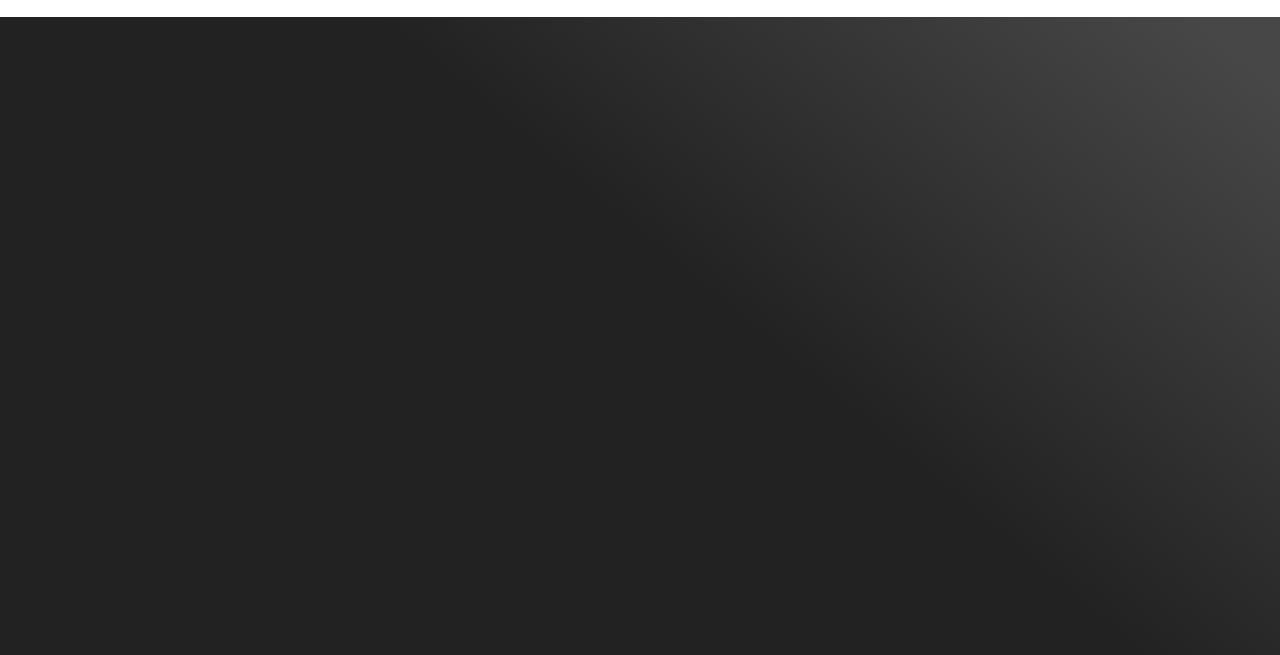
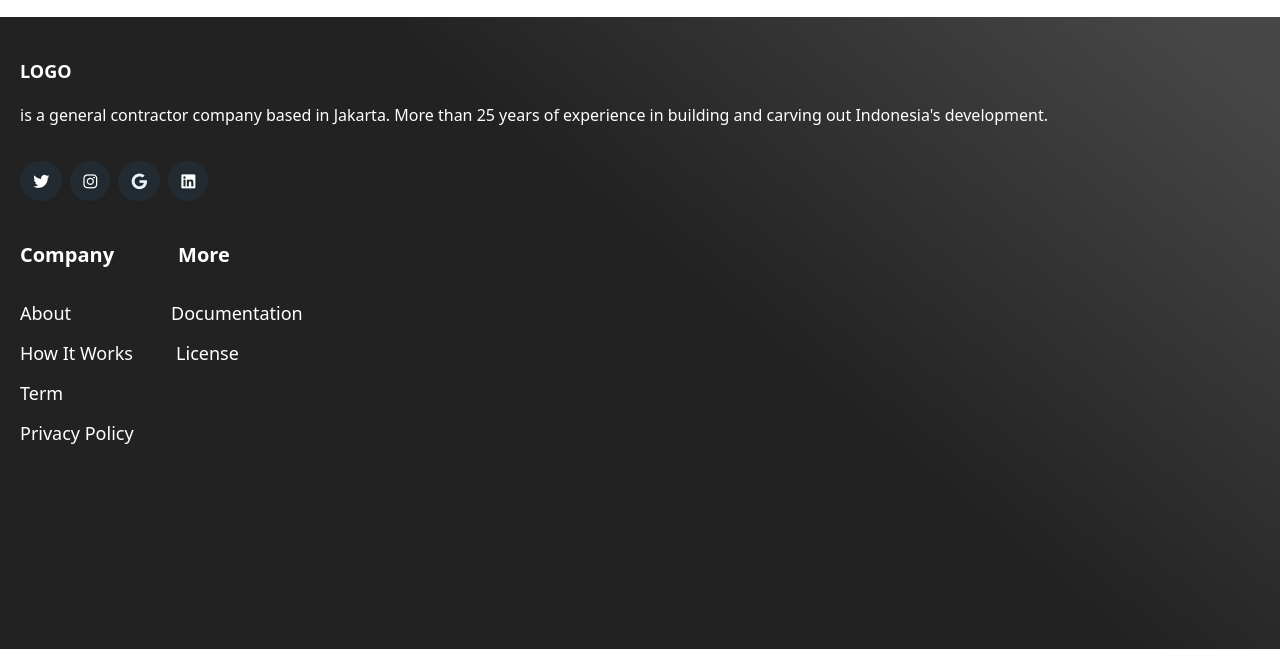
Before and after one commit to RajaAdhikary2005/Real-Estate-Website, a website built with Vite: page index.html in a window 1280 px wide. Shown: the part 3834-4489 px from the top of the page. Built offline with nearby package versions, Linux system fonts and the light colour scheme; files whose address does not match are found by name.

Commit message:
12/04/24

```diff
--- a/index.html
+++ b/index.html
@@ -13,13 +13,23 @@
 <body>
   <div id="app"></div>
   <script type="module" src="/main.js"></script>
+
+
+
   <!-- nav start -->
   <nav class="bg-[#2B2B2B] text-white h-10 px-5 pt-1  flex justify-between items-center pb-1.5">
     <div class="font-bold text-[20px]">LOGO</div>
     <div><img src="/icon_bar.png" alt=""></div>
   </nav>
-  <!-- nav start -->
+  <!-- nav end -->
+
+
+
   <main>
+
+
+
+
     <!-- hero start -->
     <section class="black-grad text-white">
       <div class="flex flex-col pt-10  px-5 gap-2">
@@ -37,6 +47,8 @@
       </div>
     </section>
     <!-- hero end -->
+
+
 
     <!-- 2nd section srart -->
     <section class="blue-grad-2   text-white">
@@ -71,14 +83,18 @@
     </section>
     <!-- 2nd section end -->
 
+
+
     <!-- Brand Logo start -->
-
     <section class="overflow-x-auto p-5">
       <div class="pl-5 h-24 w-[30rem]">
         <img src="/Frame 664.png" alt="">
       </div>
     </section>
     <!-- Brand Logo End -->
+
+
+
     <!-- services start -->
     <section class="p-5">
       <div class="flex flex-col gap-2 text-center">
@@ -121,9 +137,11 @@
               Construction, Warehouse and others</p>
           </div>
         </div>
-
     </section>
     <!-- services end -->
+
+
+
     <!-- What Make Us
 Different? start -->
     <section class="p-5">
@@ -184,6 +202,9 @@ Different? start -->
     </section>
     <!-- What Make Us
 Different? end-->
+
+
+
     <!-- team start -->
     <section class="p-5">
       <div class="bg-team-bg h-[21.25rem] bg-no-repeat bg-cover relative">
@@ -229,6 +250,9 @@ Different? end-->
         </div>
     </section>
     <!-- team end -->
+
+
+
     <!-- news start -->
     <section class="p-5">
       <div>
@@ -314,6 +338,9 @@ Different? end-->
         </div>
     </section>
     <!-- news end -->
+
+
+
     <!-- our collection start-->
     <section class="p-5">
       <div>
@@ -326,11 +353,48 @@ Different? end-->
         <img src="/collection-4.png" alt="">
       </div>
     </section>
+
     <!-- our collection end-->
+
+
+
     <!-- footer start -->
-    <section class="p-5 black-grad">
-      <div class="h-[37.375rem]">
-
+    <section class="black-grad">
+      <div class="h-[39.5rem] px-5 pt-10 pb-28 flex text-white gap-10 flex-col">
+        <div>
+          <div class="pb-4 font-semibold text-lg">LOGO</div>
+          <div class="font-normal text-base  leading-7  pb-8">
+            is a general contractor company based in Jakarta. More than 25 years of experience in building and carving out Indonesia's development.
+          </div>
+          <div class="flex gap-2 drop-shadow">
+            <img src="/logo-twiiter.png" alt="" srcset="">
+            <img src="/logo-instagram.png" alt="" srcset="">
+            <img src="/logo-google.png" alt="" srcset="">
+            <img src="/logo-linkedin.png" alt="" srcset="">
+          </div>
+        </div>
+        <div class="capitalize">
+          <div class="flex gap-16 font-semibold text-xl pb-9 ">
+            <p>Company</p>
+            <p>More</p>
+          </div>
+          <div class="leading-4 font-normal text-lg flex flex-col gap-6">
+            <div class=" flex gap-[6.25rem] ">
+              <p>about</p>
+              <p>Documentation</p>
+            </div>
+            <div class=" flex gap-[2.7rem]">
+              <p>How it Works</p>
+              <p>License</p>
+            </div>
+            <div class="gap-12">
+              <p>Term</p>
+            </div>
+            <div class="gap-12">
+              <p>Privacy Policy</p>
+            </div>
+          </div>
+        </div>
       </div>
     </section>
     <!-- footer end -->
```
Also changed, not shown: public/logo-google.png (added), public/logo-instagram.png (added), public/logo-linkedin.png (added), public/logo-twiiter.png (added), public/logo-twitter.png (added).
